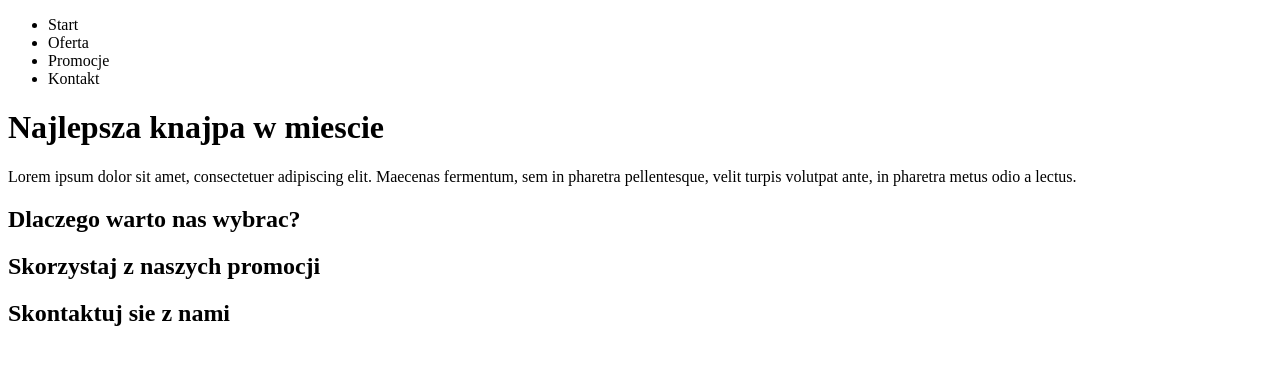
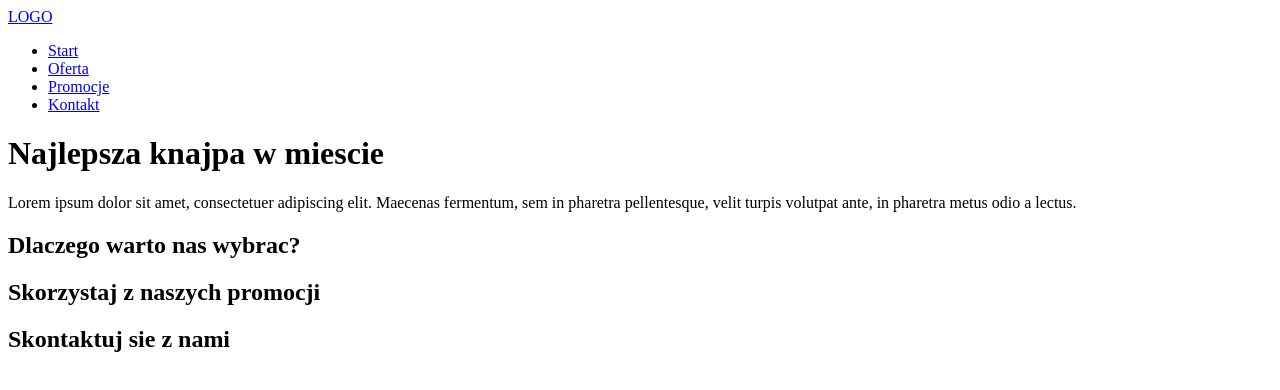
Before and after one commit to szczekar/MyWebsite, a plain HTML site: page index.html in a window 1280 px wide. Drawn offline with Linux system fonts and the light colour scheme.

Commit message:
index.html

```diff
--- a/index.html
+++ b/index.html
@@ -6,19 +6,36 @@
 	</head>
 	<body>
 
-		<ul/>
-			<li>Start</li>
-			<li>Oferta</li>
-			<li>Promocje</li>
-			<li>Kontakt</li>
-		</ul>
+<div>
+	<div>
+	<a href="index.html">LOGO</a>
+	</div>
+		<div>
+			<ul/>
+				<li><a href="index.html">Start</a></li>
+				<li><a href="index.html">Oferta</a> </li>
+				<li><a href="index.html">Promocje</a></li>
+				<li><a href="index.html">Kontakt</a></li>
+			</ul>
+		</div>
+</div>
 
-		<h1>Najlepsza knajpa w miescie</h1>
-		<p>Lorem ipsum dolor sit amet, consectetuer adipiscing elit. Maecenas fermentum, sem in pharetra pellentesque, velit turpis volutpat ante, in pharetra metus odio a lectus.</p>
+		<div>
+			<h1>Najlepsza knajpa w miescie</h1>
+			<p>Lorem ipsum dolor sit amet, consectetuer adipiscing elit. Maecenas fermentum, sem in pharetra pellentesque, velit turpis volutpat ante, in pharetra metus odio a lectus.</p>
+		</div>
 
+		<div>
 		<h2>Dlaczego warto nas wybrac?</h2>
+		</div>
+
+		<div>
 		<h2>Skorzystaj z naszych promocji</h2>
+		</div>
+
+		<div>
 		<h2>Skontaktuj sie z nami</h2>
+		</div>
 
 	</body>
 </html>
```
